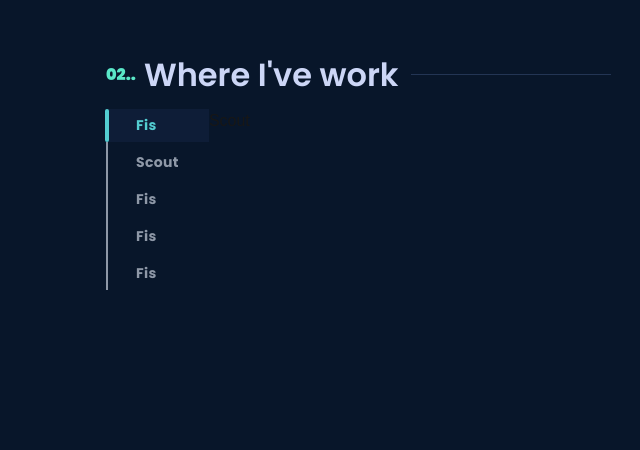
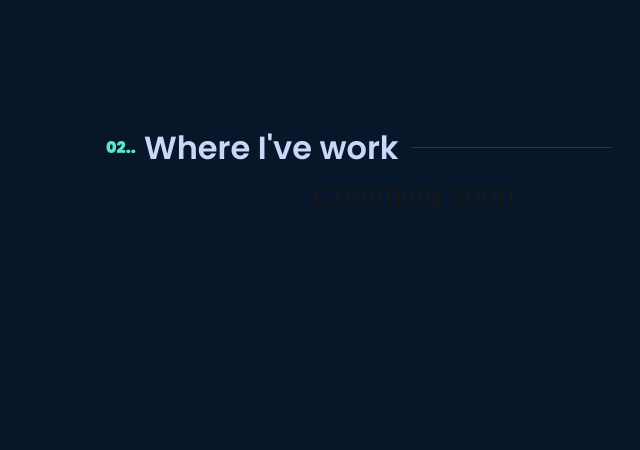
Before and after one commit to devsecops-node/official-portafolio, a Next.js app: page / in a window 1280 px wide. Shown: the part 1830-2280 px from the top of the page, without its empty margins (214-854 px from the left). Built offline with nearby package versions, Linux system fonts and the light colour scheme.

Commit message:
feat: add some fixed

```diff
--- a/src/components/experience/index.tsx
+++ b/src/components/experience/index.tsx
@@ -10,6 +10,16 @@ const ExperienceView = () => {
   const { apper } = useIntersectionObserver({ observar: "Experience" })
 
   return (
+    <div>
+      <div id='Experience' className={`h-screen flex items-center justify-center ${apper ? styles.main : "opacity-0"}`} >
+        <div className='w-[80%] md:w-[50%]'>
+          <TitleSection sectionNumber='02.' sectionTitle="Where I've work " />
+          <h1 className='text-font-ppSemiBold text-center text-[30px]'>Comming soon...</h1>
+        </div>
+      </div>
+    </div>
+  )
+  return (
     <div id='Experience' className={`h-screen flex items-center justify-center ${apper ? styles.main : "opacity-0"}`} >
       <div className='w-[80%] md:w-[50%]'>
         <TitleSection sectionNumber='02.' sectionTitle="Where I've work " />
```
